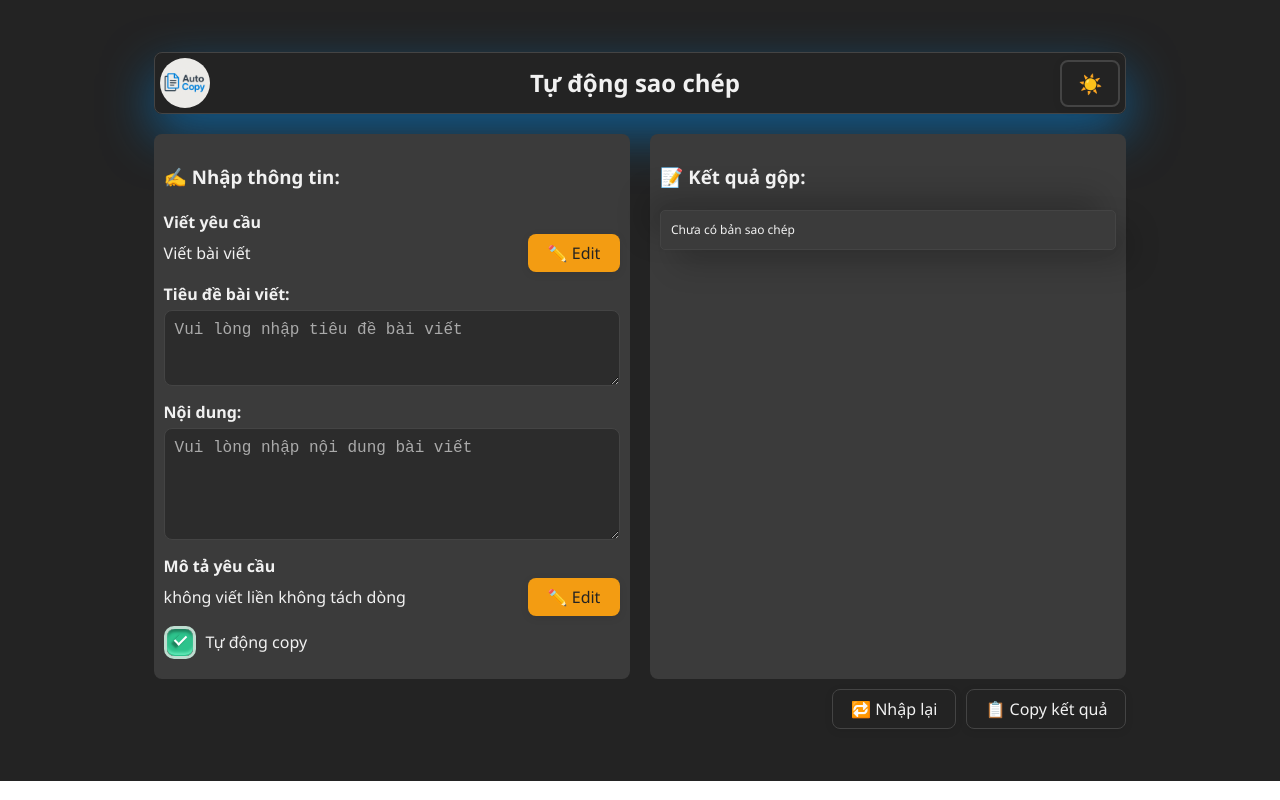
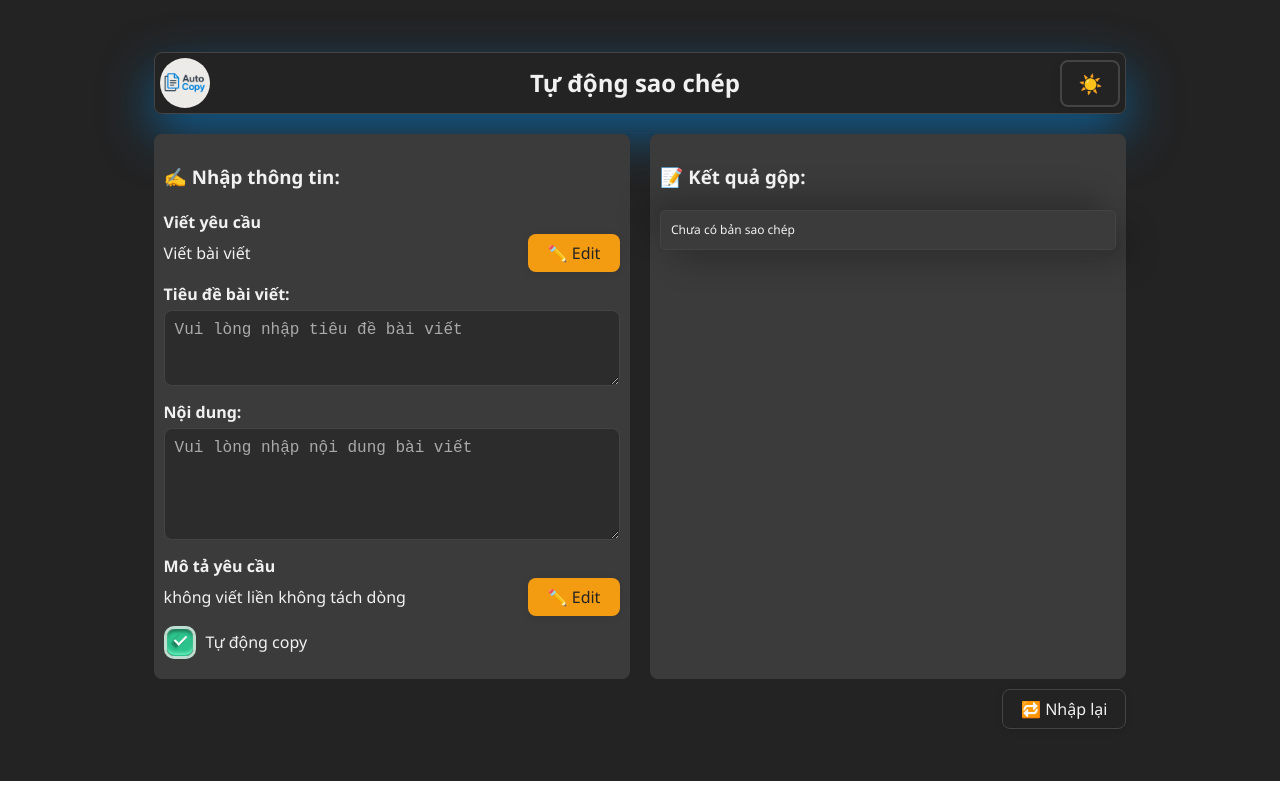
Before and after one commit to anhminh270622/auto-copy, a React (Vite) app: page / in a window 1280 px wide. Built offline with nearby package versions, Linux system fonts and the light colour scheme.

Commit message:
update theme

```diff
--- a/src/App.jsx
+++ b/src/App.jsx
@@ -200,14 +200,19 @@ export default function App() {
                         className={(title || content) ? "btn-delete" : "btn-disable"}
                         onClick={onReset}>
                         🔁 Nhập lại</button>
-                    <button
-                        className={!autoCopy ? "btn-copy" : "btn-disable"}
-                        disabled={autoCopy}
-                        onClick={() => {
-                            navigator.clipboard.writeText(combined)
-                            toast.success("Copy thành công !")
-                        }}>
-                        📋 Copy kết quả</button>
+                    {
+                        !autoCopy && (title && content) && (
+                            <button
+                                className={"btn-copy"}
+                                onClick={() => {
+                                    navigator.clipboard.writeText(combined)
+                                    toast.success("Copy thành công !")
+                                }}>
+                                📋 Copy kết quả
+                            </button>
+                        )
+                    }
+
                     {showUndo && (
                         <button className="btn-edit" onClick={onUndo}>
                             ⬅️ Hoàn tác
```
